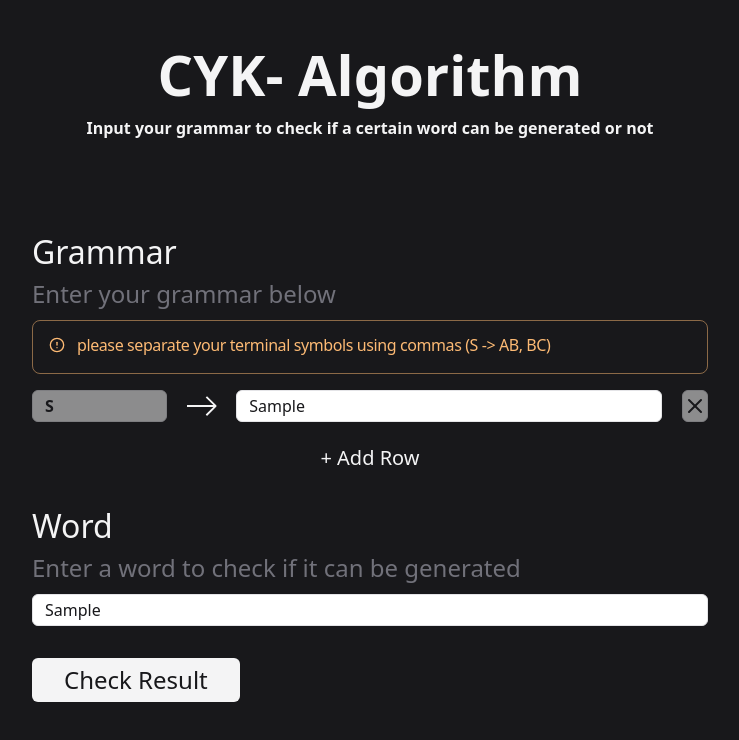
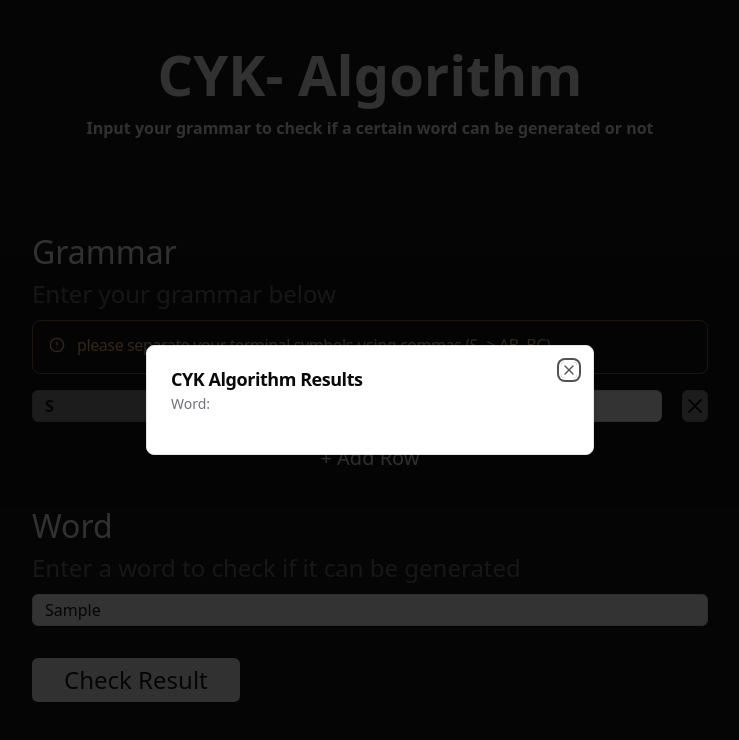
Before and after one commit to substro/CYK-Algorithm, a React (Vite) app: page / in a window 1280 px wide. Both pictures are taken after typing "Sample", "Sample" into the empty fields and a click on the button "Check Result". Shown: the top 740 px of the page, without its empty margins (270-1009 px from the left). Built offline with nearby package versions, Linux system fonts and the light colour scheme; no server answers.

Commit message:
endpoint setup #1

```diff
--- a/package.json
+++ b/package.json
@@ -10,6 +10,7 @@
     "preview": "vite preview"
   },
   "dependencies": {
+    "@radix-ui/react-dialog": "^1.0.5",
     "@radix-ui/react-label": "^2.0.2",
     "@radix-ui/react-popover": "^1.0.7",
     "@radix-ui/react-slot": "^1.0.2",
--- a/src/App.tsx
+++ b/src/App.tsx
@@ -1,8 +1,16 @@
 import { AlertCircle, X } from "lucide-react";
-import React, { useState } from "react";
+import { useState } from "react";
 import { SubmitHandler, useFieldArray, useForm } from "react-hook-form";
 import { Alert, AlertTitle } from "./components/ui/alert";
 import { Button } from "./components/ui/button";
+import {
+	Dialog,
+	DialogContent,
+	DialogDescription,
+	DialogHeader,
+	DialogTitle,
+	DialogTrigger,
+} from "./components/ui/dialog";
 import { Input } from "./components/ui/input";
 type grammarSchemha = {
 	nonTerminal: string;
@@ -29,8 +37,32 @@
 		name: "grammar",
 	});
 
-	const onFormSubmit: SubmitHandler<arrayFormType> = (data) =>
-		console.log(data);
+	const onFormSubmit: SubmitHandler<arrayFormType> = (data) => {
+		console.log(data); // Optional: Log the data
+
+		// Make a POST request to your endpoint
+		fetch(
+			"https://k8yiu0rqtj.execute-api.us-east-2.amazonaws.com/default/CYKAlgorithm",
+			{
+				method: "POST",
+				headers: {
+					"Content-Type": "application/json", // Set the content type as JSON
+				},
+				body: JSON.stringify(data), // Convert data to JSON string
+			}
+		)
+			.then((response) => {
+				if (!response.ok) {
+					throw new Error("Network response was not ok");
+				}
+				// Optional: Handle successful response
+				console.log("Data sent successfully" + "response: " + response);
+			})
+			.catch((error) => {
+				// Optional: Handle error
+				console.error("Error sending data:", error.message);
+			});
+	};
 
 	return (
 		<div className="flex flex-col items-center bg-primary h-screen">
@@ -72,9 +104,6 @@
 										}`}
 										disabled={index === 0}
 									/>
-									{/* {errors?.grammar && (
-										<p>{errors?.grammar?.[index]?.nonTerminal?.message}</p>
-									)} */}
 
 									<svg
 										data-name="1-Arrow Right"
@@ -135,7 +164,8 @@
 						{...register(`word`, { required: "true" })}
 					/>
 				</div>
-
+				<Dialog>
+					<DialogTrigger asChild>
 						<Button
 							variant={"secondary"}
 							size={"lg"}
@@ -144,6 +174,15 @@
 						>
 							Check Result
 						</Button>
+					</DialogTrigger>
+					<DialogContent className="sm:max-w-md">
+						<DialogHeader>
+							<DialogTitle>CYK Algorithm Results</DialogTitle>
+							<DialogDescription>Word: </DialogDescription>
+						</DialogHeader>
+						<p></p>
+					</DialogContent>
+				</Dialog>
 			</form>
 		</div>
 	);
--- /dev/null
+++ b/src/components/ui/dialog.tsx
@@ -0,0 +1,120 @@
+import * as React from "react"
+import * as DialogPrimitive from "@radix-ui/react-dialog"
+import { X } from "lucide-react"
+
+import { cn } from "@/lib/utils"
+
+const Dialog = DialogPrimitive.Root
+
+const DialogTrigger = DialogPrimitive.Trigger
+
+const DialogPortal = DialogPrimitive.Portal
+
+const DialogClose = DialogPrimitive.Close
+
+const DialogOverlay = React.forwardRef<
+  React.ElementRef<typeof DialogPrimitive.Overlay>,
+  React.ComponentPropsWithoutRef<typeof DialogPrimitive.Overlay>
+>(({ className, ...props }, ref) => (
+  <DialogPrimitive.Overlay
+    ref={ref}
+    className={cn(
+      "fixed inset-0 z-50 bg-black/80  data-[state=open]:animate-in data-[state=closed]:animate-out data-[state=closed]:fade-out-0 data-[state=open]:fade-in-0",
+      className
+    )}
+    {...props}
+  />
+))
+DialogOverlay.displayName = DialogPrimitive.Overlay.displayName
+
+const DialogContent = React.forwardRef<
+  React.ElementRef<typeof DialogPrimitive.Content>,
+  React.ComponentPropsWithoutRef<typeof DialogPrimitive.Content>
+>(({ className, children, ...props }, ref) => (
+  <DialogPortal>
+    <DialogOverlay />
+    <DialogPrimitive.Content
+      ref={ref}
+      className={cn(
+        "fixed left-[50%] top-[50%] z-50 grid w-full max-w-lg translate-x-[-50%] translate-y-[-50%] gap-4 border bg-background p-6 shadow-lg duration-200 data-[state=open]:animate-in data-[state=closed]:animate-out data-[state=closed]:fade-out-0 data-[state=open]:fade-in-0 data-[state=closed]:zoom-out-95 data-[state=open]:zoom-in-95 data-[state=closed]:slide-out-to-left-1/2 data-[state=closed]:slide-out-to-top-[48%] data-[state=open]:slide-in-from-left-1/2 data-[state=open]:slide-in-from-top-[48%] sm:rounded-lg",
+        className
+      )}
+      {...props}
+    >
+      {children}
+      <DialogPrimitive.Close className="absolute right-4 top-4 rounded-sm opacity-70 ring-offset-background transition-opacity hover:opacity-100 focus:outline-none focus:ring-2 focus:ring-ring focus:ring-offset-2 disabled:pointer-events-none data-[state=open]:bg-accent data-[state=open]:text-muted-foreground">
+        <X className="h-4 w-4" />
+        <span className="sr-only">Close</span>
+      </DialogPrimitive.Close>
+    </DialogPrimitive.Content>
+  </DialogPortal>
+))
+DialogContent.displayName = DialogPrimitive.Content.displayName
+
+const DialogHeader = ({
+  className,
+  ...props
+}: React.HTMLAttributes<HTMLDivElement>) => (
+  <div
+    className={cn(
+      "flex flex-col space-y-1.5 text-center sm:text-left",
+      className
+    )}
+    {...props}
+  />
+)
+DialogHeader.displayName = "DialogHeader"
+
+const DialogFooter = ({
+  className,
+  ...props
+}: React.HTMLAttributes<HTMLDivElement>) => (
+  <div
+    className={cn(
+      "flex flex-col-reverse sm:flex-row sm:justify-end sm:space-x-2",
+      className
+    )}
+    {...props}
+  />
+)
+DialogFooter.displayName = "DialogFooter"
+
+const DialogTitle = React.forwardRef<
+  React.ElementRef<typeof DialogPrimitive.Title>,
+  React.ComponentPropsWithoutRef<typeof DialogPrimitive.Title>
+>(({ className, ...props }, ref) => (
+  <DialogPrimitive.Title
+    ref={ref}
+    className={cn(
+      "text-lg font-semibold leading-none tracking-tight",
+      className
+    )}
+    {...props}
+  />
+))
+DialogTitle.displayName = DialogPrimitive.Title.displayName
+
+const DialogDescription = React.forwardRef<
+  React.ElementRef<typeof DialogPrimitive.Description>,
+  React.ComponentPropsWithoutRef<typeof DialogPrimitive.Description>
+>(({ className, ...props }, ref) => (
+  <DialogPrimitive.Description
+    ref={ref}
+    className={cn("text-sm text-muted-foreground", className)}
+    {...props}
+  />
+))
+DialogDescription.displayName = DialogPrimitive.Description.displayName
+
+export {
+  Dialog,
+  DialogPortal,
+  DialogOverlay,
+  DialogClose,
+  DialogTrigger,
+  DialogContent,
+  DialogHeader,
+  DialogFooter,
+  DialogTitle,
+  DialogDescription,
+}
```
Also changed, not shown: 1 other file (tests, documents, lock files or other folders). Lines whose indentation alone changed are shown as unchanged.
